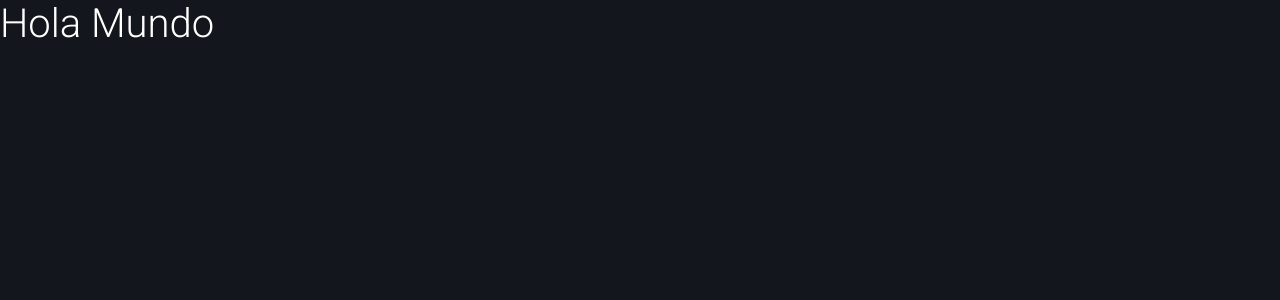
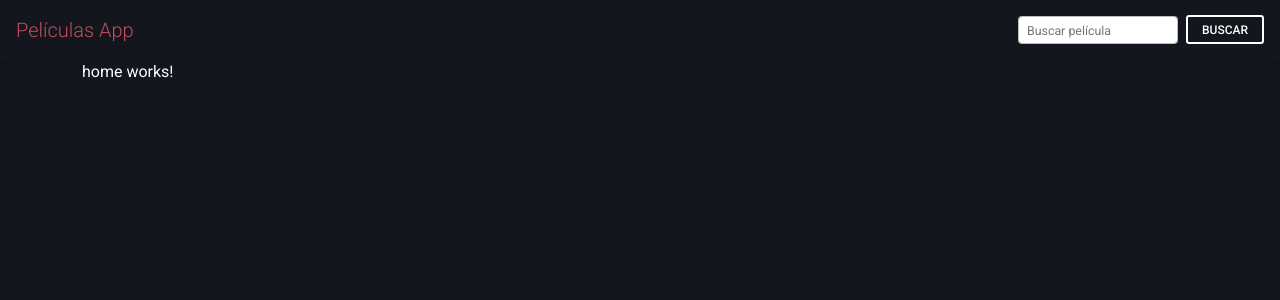
Before and after one commit to byluisandres/app-peliculas, an Angular app: page /home in a window 1280 px wide. Before the commit this address led to /. Shown: the top 300 px of the page. Built offline with nearby package versions, Linux system fonts and the light colour scheme; no server answers.

Commit message:
Hecho las rutas y la barra navegación

```diff
--- a/src/app/app-routing.module.ts
+++ b/src/app/app-routing.module.ts
@@ -1,7 +1,27 @@
 import { NgModule } from '@angular/core';
 import { Routes, RouterModule } from '@angular/router';
+import { BuscarComponent } from './pages/buscar/buscar.component';
+import { HomeComponent } from './pages/home/home.component';
+import { PeliculaComponent } from './pages/pelicula/pelicula.component';
 
-const routes: Routes = [];
+const routes: Routes = [
+  {
+    path:"home",
+    component:HomeComponent
+  },
+  {
+    path:"pelicula/:id",
+    component:PeliculaComponent
+  },
+  {
+    path:"buscar/:texto",
+    component:BuscarComponent
+  },
+  {
+    path:"**",
+    redirectTo:"/home"
+  },
+];
 
 @NgModule({
   imports: [RouterModule.forRoot(routes)],
--- a/src/app/app.component.html
+++ b/src/app/app.component.html
@@ -1,5 +1,6 @@
-<h1>Hola Mundo</h1>
+<!-- navbar -->
+<app-navbar></app-navbar>
 
-
-
-<router-outlet></router-outlet>
+<div class="container">
+  <router-outlet></router-outlet>
+</div>
--- a/src/app/app.component.ts
+++ b/src/app/app.component.ts
@@ -1,10 +1,17 @@
 import { Component } from '@angular/core';
+import { PeliculasService } from './services/peliculas.service';
 
 @Component({
   selector: 'app-root',
   templateUrl: './app.component.html',
-  styleUrls: ['./app.component.css']
+  styleUrls: ['./app.component.css'],
 })
 export class AppComponent {
   title = 'peliculas';
+  constructor(private peliculasService: PeliculasService) {
+    this.peliculasService.getCartelera().subscribe((resp) => {
+      console.log(resp);
+
+    });
+  }
 }
--- /dev/null
+++ b/src/app/components/navbar/navbar.component.html
@@ -0,0 +1,17 @@
+<!--Navbar-->
+<nav class="navbar navbar-dark default-color justify-content-between">
+  <a class="navbar-brand" routerLink="/home">Películas App</a>
+  <form class="form-inline my-1">
+    <div class="md-form form-sm my-0">
+      <input
+        class="form-control form-control-sm mr-sm-2 mb-0"
+        type="text"
+        placeholder="Buscar película"
+        aria-label="Search"
+      />
+    </div>
+    <button class="btn btn-outline-white btn-sm my-0" type="submit">
+      Buscar
+    </button>
+  </form>
+</nav>
--- /dev/null
+++ b/src/app/components/navbar/navbar.component.ts
@@ -0,0 +1,15 @@
+import { Component, OnInit } from '@angular/core';
+
+@Component({
+  selector: 'app-navbar',
+  templateUrl: './navbar.component.html',
+  styleUrls: ['./navbar.component.css']
+})
+export class NavbarComponent implements OnInit {
+
+  constructor() { }
+
+  ngOnInit(): void {
+  }
+
+}
--- /dev/null
+++ b/src/app/interfaces/cartelera-response.ts
@@ -0,0 +1,36 @@
+export interface CarteleraResponse {
+  dates:         Dates;
+  page:          number;
+  results:       Movie[];
+  total_pages:   number;
+  total_results: number;
+}
+
+export interface Dates {
+  maximum: Date;
+  minimum: Date;
+}
+
+export interface Movie {
+  adult:             boolean;
+  backdrop_path:     string;
+  genre_ids:         number[];
+  id:                number;
+  original_language: OriginalLanguage;
+  original_title:    string;
+  overview:          string;
+  popularity:        number;
+  poster_path:       string;
+  release_date:      Date;
+  title:             string;
+  video:             boolean;
+  vote_average:      number;
+  vote_count:        number;
+}
+
+export enum OriginalLanguage {
+  De = "de",
+  En = "en",
+  No = "no",
+  Zh = "zh",
+}
--- /dev/null
+++ b/src/app/services/peliculas.service.ts
@@ -0,0 +1,17 @@
+import { HttpClient } from '@angular/common/http';
+import { Injectable } from '@angular/core';
+import { Observable } from 'rxjs';
+import { CarteleraResponse } from '../interfaces/cartelera-response';
+
+@Injectable({
+  providedIn: 'root',
+})
+export class PeliculasService {
+  constructor(private http: HttpClient) {}
+
+  getCartelera(): Observable<CarteleraResponse> {
+    return this.http.get<CarteleraResponse>(
+      'https://api.themoviedb.org/3/movie/now_playing?api_key=4e5d0990973bb9d400910a2cc2c20688&language=es-ES&page=1'
+    );
+  }
+}
--- a/src/index.html
+++ b/src/index.html
@@ -16,6 +16,8 @@
       href="https://fonts.googleapis.com/css?family=Roboto:300,400,500,700&display=swap"
       rel="stylesheet"
     />
+    <!-- Bootstrap -->
+    <link rel='stylesheet' href='https://stackpath.bootstrapcdn.com/bootstrap/4.5.2/css/bootstrap.min.css'>
     <!-- MDB -->
     <link
       href="https://cdnjs.cloudflare.com/ajax/libs/mdb-ui-kit/3.1.0/mdb.min.css"
```
Also changed, not shown: src/app/app.module.ts (+9 -8 lines), src/app/components/components.module.ts (+6 -7 lines), src/app/components/navbar/navbar.component.css (added).
